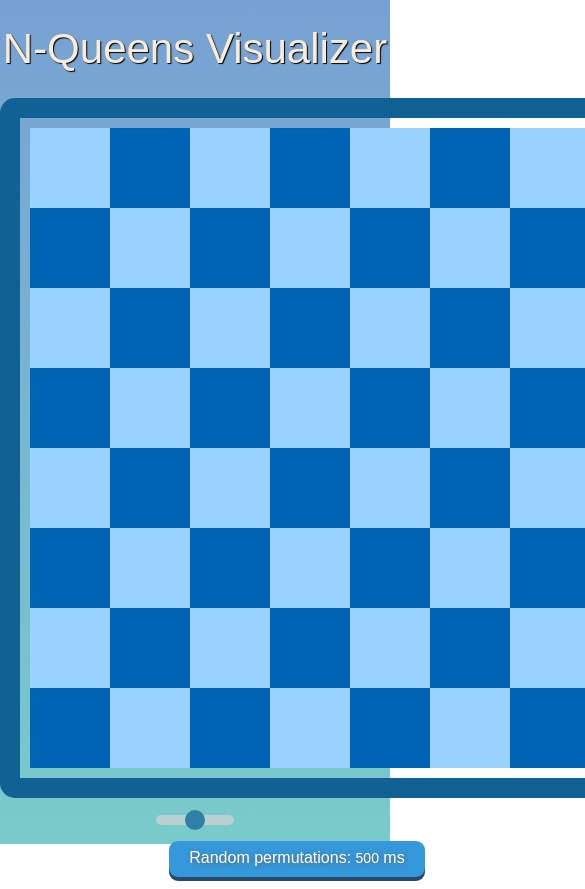
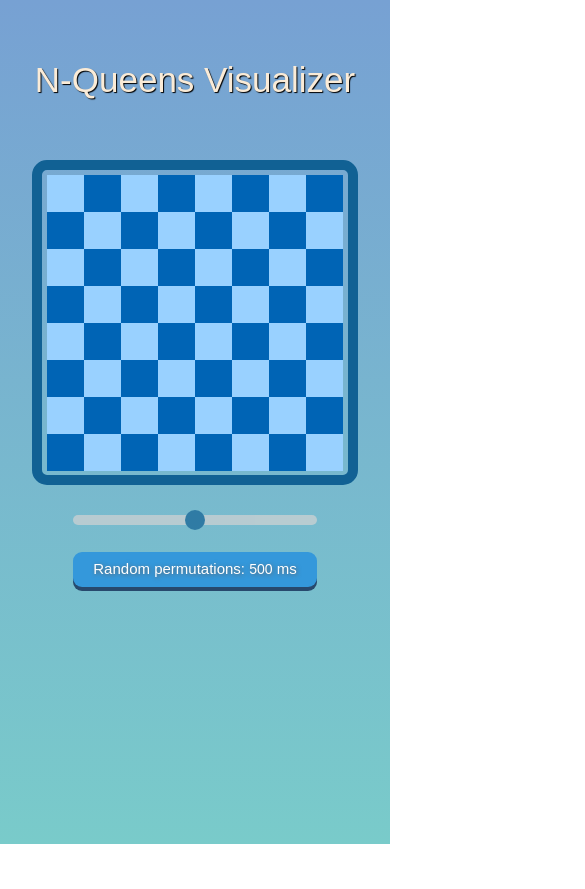
Before and after one commit to huydevct/chess, a plain HTML site: page index.html in a window 390 px wide. Shown: the top 889 px of the page, 585 px wide, since content can reach past the window. After the commit the page ends 844 px from the top, so only its background shows below. Drawn offline with nearby package versions, Linux system fonts and the light colour scheme.

Commit message:
update responsive

```diff
--- a/index.html
+++ b/index.html
@@ -81,8 +81,12 @@
                 <div class="square white" ><span class="queen" id="88">♕</span></div>
             </div>
             <div class="slidecontainer">
-                <input type="range" min="1" max="1000" value="500" class="slider" id="myRange" oninput="changeContentButton()">
-                <button id="start-sol-problem" onclick="changePositonQueen()">Random permutations: <span id="speed"></span> ms</button>
+                <div style="margin: 0 auto">
+                    <input type="range" min="1" max="1000" value="500" class="slider" id="myRange" oninput="changeContentButton()">
+                </div>
+                <div style="margin: 0 auto">
+                    <button id="start-sol-problem" onclick="changePositonQueen()">Random permutations: <span id="speed"></span> ms</button>
+                </div>
             </div>
 
 
--- a/style.css
+++ b/style.css
@@ -6,7 +6,6 @@
 
 html{
     background-image: linear-gradient(#77A1D3, #79CBCA);
-    background-repeat: no-repeat;
     margin:0;
     padding: 0;
     height: 100%;
@@ -43,7 +42,7 @@ html{
 
 .slidecontainer {
     margin:15px auto;
-    width: 20%;
+    width: max-content;
 }
 
 .slider {
@@ -63,7 +62,7 @@ html{
 }
 
 #myRange{
-    margin: 15 auto;
+    margin: 15px auto;
 }
 
 .slider::-webkit-slider-thumb {
@@ -104,7 +103,7 @@ button{
     padding: 8px 20px 10px 20px;
     text-decoration: none;
     border: none;
-    margin: 12px 17%;
+    margin: 12px 0px;
     width: max-content
 }
 
@@ -128,3 +127,30 @@ button{
     font-size: 50px;
     display: none;
 }
+
+@media only screen and (max-width: 400px) {
+    .square{
+        width: 37px;
+        height: 37px;
+    }
+
+    .queen{
+        font-size : 20px;
+    }
+
+    #chess-board{
+        width: 296px;
+        height: 295px;
+        padding: 5px;
+        border: 10px solid #116194;;
+    }
+
+    #title{
+        padding: 60px 0;
+        font-size: 35px;
+    }
+
+    button{
+        font-size: 15px;
+    }
+  }
```
